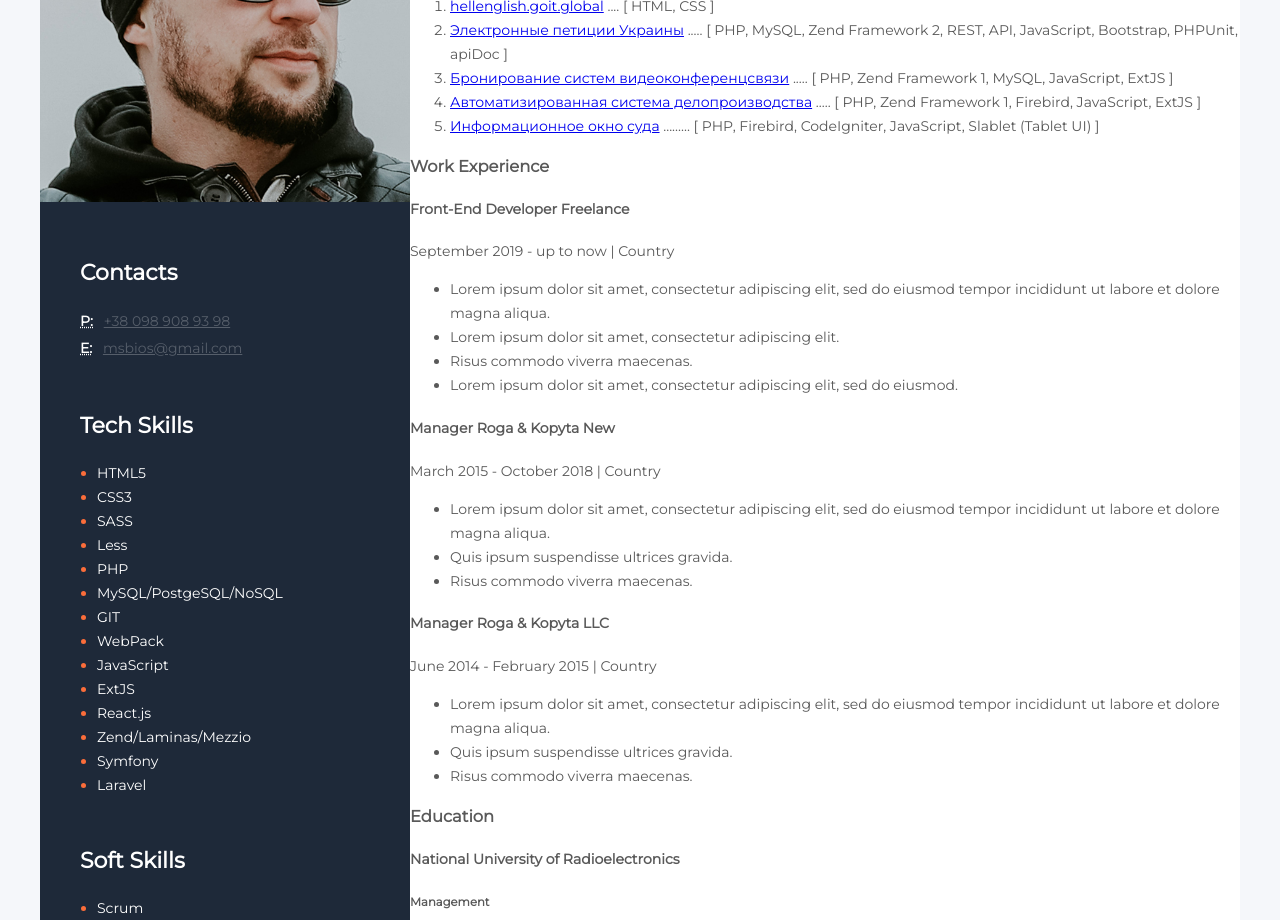
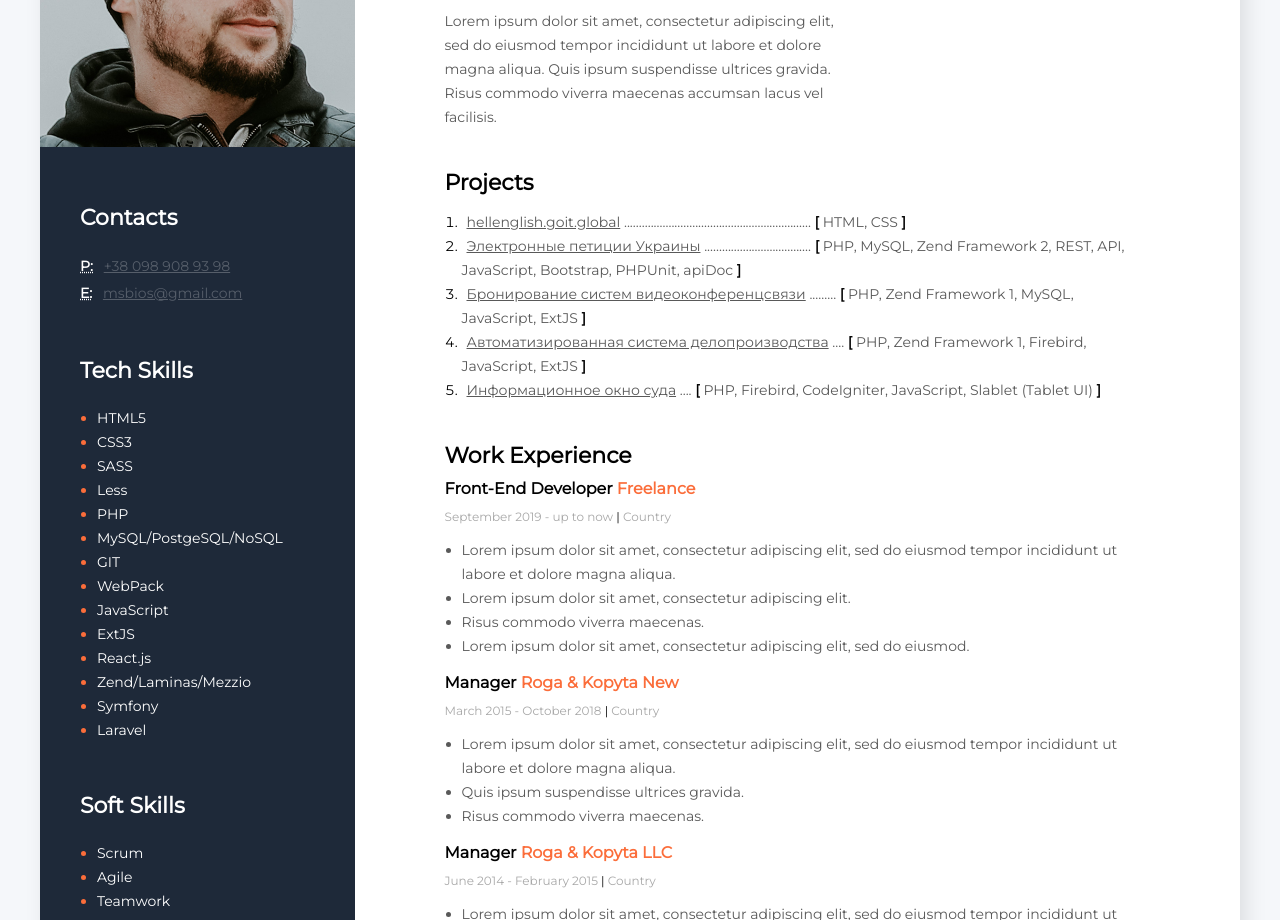
Before and after one commit to Judzhin/marathon-goit-example, a plain HTML site: page index.html in a window 1280 px wide. Shown: the part 248-1168 px from the top of the page. Drawn offline with nearby package versions, Linux system fonts and the light colour scheme.

Commit message:
Edu Block

```diff
--- a/css/style.css
+++ b/css/style.css
@@ -1,5 +1,3 @@
-/*@import url(https://cdn.jsdelivr.net/npm/bootstrap@5.0.2/dist/css/bootstrap.min.css);*/
-
 /* Page Style */
 
 body {
@@ -18,6 +16,7 @@ body {
     background-color: white;
     margin: 40px auto;
     /*padding: 0px;*/
+    box-shadow: 6px 6px 20px rgba(0, 0, 0, 0.1);
 }
 
 .main-content-section {
@@ -25,28 +24,142 @@ body {
     /*!*flex-direction: row; default*!*/
     /*flex-direction: column;*/
     width: 830px;
+    padding: 100px 90px;
+}
+
+.main-content-title {
+    font-style: normal;
+    font-weight: bold;
+    font-size: 22px;
+    line-height: 27px;
+    color: black;
+    margin: 0 0 10px;
 }
 
 .about-me-section {
-    /*background-color: gray;*/
+    margin: 0 0 40px;
 }
 
 .about-me-professional {
+    font-style: normal;
+    font-weight: bold;
     font-size: 14px;
-    font-weight: 700;
+    line-height: 17px;
+    color: black;
+    margin: 0 0 20px;
+}
+
+.about-me-name {
+    /*font-family: Montserrat;*/
+    font-style: normal;
+    font-weight: bold;
+    font-size: 45px;
+    line-height: 55px;
+    color: black;
+    margin: 0 0 25px;
+}
+
+.about-me-description {
+    width: 400px;
+    font-style: normal;
+    font-weight: normal;
+    font-size: 14px;
+    line-height: 24px;
+    color: #595959;
+}
+
+.my-projects-section {
+    margin: 0 0 40px;
+}
+
+.my-projects-list {
+    padding: 0 0 0 17px;
+}
+
+.my-project-item {
     color: black;
 }
 
-.my-projects-section {
-    /*background-color: yellow;*/
+.my-project-text, .my-project-link {
+    color: #595959;
+}
+
+.my-project-text {
+    margin-left: 5px;
+}
+
+.my-project-bracket {
+    font-style: normal;
+    font-weight: bold;
+    font-size: 14px;
+    line-height: 24px;
+    color: black;
 }
 
 .my-work-experience-section {
-    /*background-color: blue;*/
+    margin: 0 0 40px;
 }
 
-.my-education-section {
-    /*background-color: green;*/
+.my-work-experience-company-block {
+    margin: 0 0 15px;
+}
+
+.my-work-experience-position,
+.my-education-name {
+    font-style: normal;
+    font-weight: bold;
+    font-size: 16px;
+    line-height: 20px;
+    color: black;
+    margin: 0 0 10px;
+}
+
+.my-work-experience-company {
+    color: rgba(251, 109, 58, 1);
+}
+
+.my-work-experience-period,
+.my-education-period {
+    font-style: normal;
+    font-weight: normal;
+    font-size: 12px;
+    line-height: 15px;
+    color: #A8A8A8;
+    margin: 0 0 10px;
+}
+
+.my-work-experience-period span,
+.my-education-period span {
+    color: black;
+}
+
+.my-work-experience-duties {
+    padding: 0 0 0 17px;
+}
+
+.my-work-experience-duty-item {
+    font-style: normal;
+    font-weight: normal;
+    font-size: 14px;
+    line-height: 24px;
+    color: #595959;
+}
+
+.my-education-name,
+.my-education-position {
+    margin: 0 0 10px;
+}
+
+.my-education-name {
+    color: rgba(251, 109, 58, 1);
+}
+
+.my-education-position {
+    font-style: normal;
+    font-weight: bold;
+    font-size: 14px;
+    line-height: 17px;
+    color: #000000;
 }
 
 /* Sidebar section */
--- a/index.html
+++ b/index.html
@@ -22,85 +22,95 @@
         <!-- About me section -->
         <div class="about-me-section scrollfading">
             <h2 class="about-me-professional">Back-End Developer</h2>
-            <h1>Евгений Шикор</h1>
-            <p>Lorem ipsum dolor sit amet, consectetur adipiscing elit, sed do eiusmod tempor incididunt ut labore et
+            <h1 class="about-me-name">Евгений Шикор</h1>
+            <p class="about-me-description">Lorem ipsum dolor sit amet, consectetur adipiscing elit, sed do eiusmod tempor incididunt ut labore et
                 dolore magna aliqua. Quis ipsum suspendisse ultrices gravida. Risus commodo viverra maecenas accumsan
                 lacus vel facilisis.</p>
         </div>
 
         <!-- My projects section -->
         <div class="my-projects-section scrollfading">
-            <h3>Projects</h3>
-            <ol class="projects">
-                <li class="project-item">
-                    <a href="https://cv.msbios.com/00.asd.pdf">hellenglish.goit.global</a>
-                    <span>....</span>
-                    [ HTML, CSS ]
+            <h3 class="main-content-title">Projects</h3>
+            <ol class="my-projects-list">
+                <li class="my-project-item">
+                    <span class="my-project-text">
+                        <a href="https://cv.msbios.com/00.asd.pdf" class="my-project-link">hellenglish.goit.global</a>
+                        ...............................................................
+                        <span class="my-project-bracket">[</span> HTML, CSS <span class="my-project-bracket">]</span>
+                    </span>
                 </li>
-                <li class="project-item">
-                    <a href="#">Электронные петиции Украины</a>
-                    <span>.....</span>
-                    [ PHP, MySQL, Zend Framework 2, REST, API, JavaScript, Bootstrap, PHPUnit, apiDoc ]
+                <li class="my-project-item">
+                    <span class="my-project-text">
+                        <a href="https://cv.msbios.com/00.asd.pdf" class="my-project-link">Электронные петиции Украины</a>
+                        ....................................
+                        <span class="my-project-bracket">[</span> PHP, MySQL, Zend Framework 2, REST, API, JavaScript, Bootstrap, PHPUnit, apiDoc <span class="my-project-bracket">]</span>
+                    </span>
                 </li>
-                <li class="project-item">
-                    <a href="https://cv.msbios.com/01.vr.pdf">Бронирование систем видеоконференцсвязи</a>
-                    <span>.....</span>
-                    [ PHP, Zend Framework 1, MySQL, JavaScript, ExtJS ]
+                <li class="my-project-item">
+                    <span class="my-project-text">
+                        <a href="https://cv.msbios.com/01.vr.pdf" class="my-project-link">Бронирование систем видеоконференцсвязи</a>
+                        .........
+                        <span class="my-project-bracket">[</span> PHP, Zend Framework 1, MySQL, JavaScript, ExtJS <span class="my-project-bracket">]</span>
+                    </span>
                 </li>
-                <li class="project-item">
-                    <a href="https://cryptohub.goit.global/">Автоматизированная система делопроизводства</a>
-                    <span>.....</span>
-                    [ PHP, Zend Framework 1, Firebird, JavaScript, ExtJS ]
+                <li class="my-project-item">
+                    <span class="my-project-text">
+                        <a href="#" class="my-project-link">Автоматизированная система делопроизводства</a>
+                        ....
+                        <span class="my-project-bracket">[</span> PHP, Zend Framework 1, Firebird, JavaScript, ExtJS <span class="my-project-bracket">]</span>
+                    </span>
                 </li>
-                <li class="project-item">
-                    <a href="https://dsa.court.gov.ua/dsa/inshe/14/Nakaz_DSA_18_11_2015">Информационное окно суда</a>
-                    <span>.........</span>
-                    [ PHP, Firebird, CodeIgniter, JavaScript, Slablet (Tablet UI) ]
+                <li class="my-project-item">
+                    <span class="my-project-text">
+                        <a href="https://dsa.court.gov.ua/dsa/inshe/14/Nakaz_DSA_18_11_2015" class="my-project-link">Информационное окно суда</a>
+                        ....
+                        <span class="my-project-bracket">[</span> PHP, Firebird, CodeIgniter, JavaScript, Slablet (Tablet UI) <span class="my-project-bracket">]</span>
+                    </span>
                 </li>
             </ol>
         </div>
 
         <!-- My work experience section -->
         <div class="my-work-experience-section scrollfading">
-            <h3>Work Experience</h3>
+            <h3 class="main-content-title">Work Experience</h3>
 
             <!-- Company № -->
-            <div class="scrollfading">
-                <h4>Front-End Developer Freelance</h4>
-                <p>September 2019 - up to now | Country</p>
-                <ul>
-                    <li>Lorem ipsum dolor sit amet, consectetur adipiscing elit, sed do eiusmod tempor incididunt ut
+            <div class="my-work-experience-company-block scrollfading">
+                <h4 class="my-work-experience-position">Front-End Developer <span class="my-work-experience-company">Freelance</span></h4>
+                <p class="my-work-experience-period">September 2019 - up to now <span>|</span> Country</p>
+                <ul class="my-work-experience-duties">
+                    <li class="my-work-experience-duty-item">Lorem ipsum dolor sit amet, consectetur adipiscing elit, sed do eiusmod tempor incididunt ut
                         labore et dolore magna aliqua.
                     </li>
-                    <li>Lorem ipsum dolor sit amet, consectetur adipiscing elit.</li>
-                    <li>Risus commodo viverra maecenas.</li>
-                    <li>Lorem ipsum dolor sit amet, consectetur adipiscing elit, sed do eiusmod.</li>
+                    <li class="my-work-experience-duty-item">Lorem ipsum dolor sit amet, consectetur adipiscing elit.</li>
+                    <li class="my-work-experience-duty-item">Risus commodo viverra maecenas.</li>
+                    <li class="my-work-experience-duty-item">Lorem ipsum dolor sit amet, consectetur adipiscing elit, sed do eiusmod.</li>
                 </ul>
             </div>
 
             <!-- Company № -->
-            <div class="scrollfading">
-                <h4>Manager Roga & Kopyta New</h4>
-                <p>March 2015 - October 2018 | Country</p>
-                <ul>
-                    <li>Lorem ipsum dolor sit amet, consectetur adipiscing elit, sed do eiusmod tempor incididunt ut
+            <div class="my-work-experience-company-block scrollfading">
+                <h4 class="my-work-experience-position">Manager <span class="my-work-experience-company">Roga & Kopyta New</span></h4>
+                <p class="my-work-experience-period">March 2015 - October 2018 <span>|</span> Country</p>
+                <ul class="my-work-experience-duties">
+                    <li class="my-work-experience-duty-item">Lorem ipsum dolor sit amet, consectetur adipiscing elit, sed do eiusmod tempor incididunt ut
                         labore et dolore magna aliqua.
                     </li>
-                    <li>Quis ipsum suspendisse ultrices gravida.</li>
-                    <li>Risus commodo viverra maecenas.</li>
+                    <li class="my-work-experience-duty-item">Quis ipsum suspendisse ultrices gravida.</li>
+                    <li class="my-work-experience-duty-item">Risus commodo viverra maecenas.</li>
                 </ul>
             </div>
 
             <!-- Company № -->
-            <div class="scrollfading">
-                <h4>Manager Roga & Kopyta LLC </h4>
-                <p>June 2014 - February 2015 | Country</p>
-                <ul>
-                    <li>Lorem ipsum dolor sit amet, consectetur adipiscing elit, sed do eiusmod tempor incididunt ut
+            <div class="my-work-experience-company-block scrollfading">
+                <h4 class="my-work-experience-position">Manager <span class="my-work-experience-company">Roga & Kopyta LLC</span></h4>
+                <p class="my-work-experience-period">June 2014 - February 2015 <span>|</span> Country</p>
+                <ul class="my-work-experience-duties">
+                    <li class="my-work-experience-duty-item">Lorem ipsum dolor sit amet, consectetur adipiscing elit, sed do eiusmod tempor incididunt ut
                         labore et dolore magna aliqua.
                     </li>
-                    <li>Quis ipsum suspendisse ultrices gravida.</li>
-                    <li>Risus commodo viverra maecenas.</li>
+                    <li class="my-work-experience-duty-item">Quis ipsum suspendisse ultrices gravida.</li>
+                    <li class="my-work-experience-duty-item">Risus commodo viverra maecenas.</li>
                 </ul>
             </div>
 
@@ -108,10 +118,10 @@
 
         <!-- Education section -->
         <div class="my-education-section scrollfading">
-            <h3>Education</h3>
-            <h4>National University of Radioelectronics</h4>
-            <h5>Management</h5>
-            <p>September 2009 - June 2014 | Country</p>
+            <h3 class="main-content-title">Education</h3>
+            <h4 class="my-education-name">National University of Radioelectronics</h4>
+            <h5 class="my-education-position">Management</h5>
+            <p class="my-education-period">September 2009 - June 2014 <span>|</span> Country</p>
         </div>
     </div>
 
```
